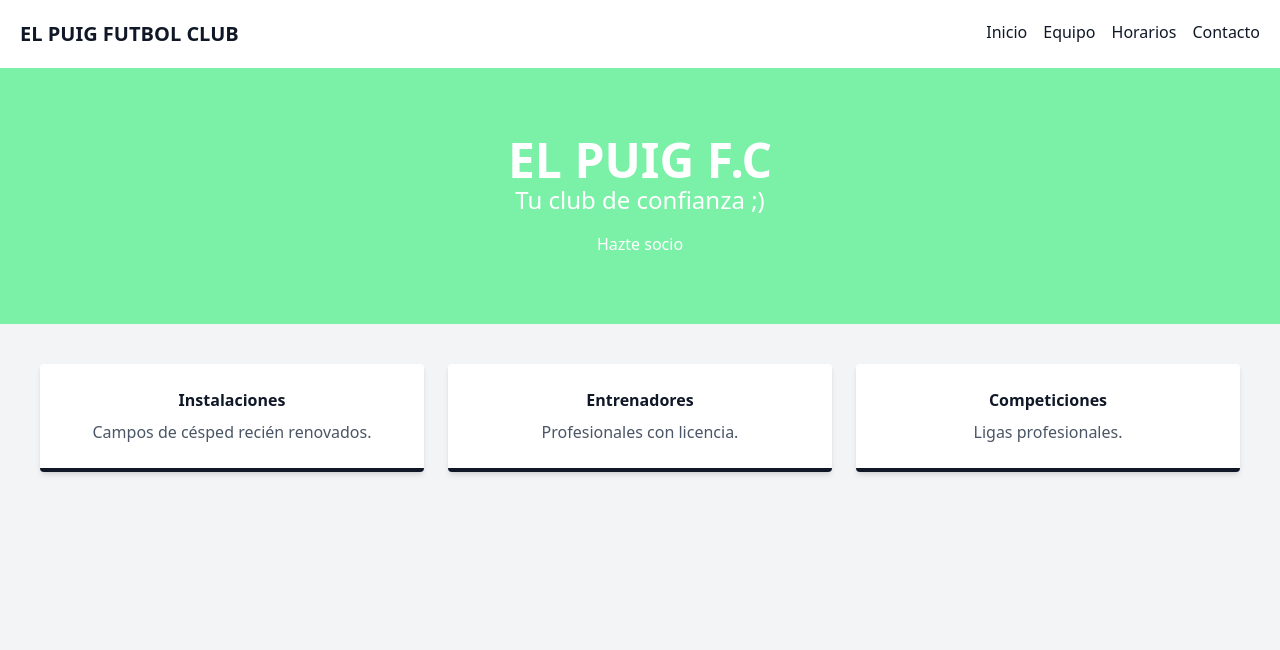
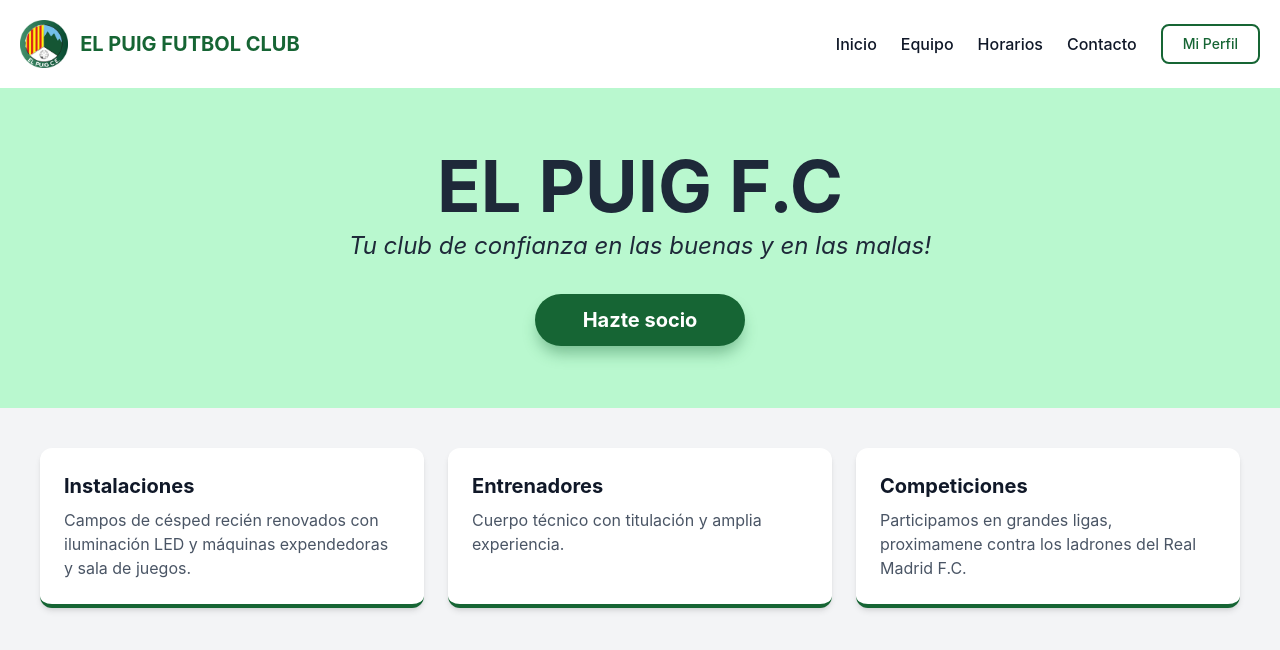
Before and after one commit to alvgarsan5/DisenyoDeInterfaces, a website: page ejercicioObligatorioTailwind/ejercicio2/index.html in a window 1280 px wide. Drawn offline with Linux system fonts and the light colour scheme.

Commit message:
ejercicio obligatorio terminado

```diff
--- a/ejercicioObligatorioTailwind/ejercicio2/estilos.css
+++ b/ejercicioObligatorioTailwind/ejercicio2/estilos.css
@@ -1,18 +1,25 @@
 @import "tailwindcss";
 
+@variant dark (&:where(.dark, .dark *)); /* <--- AÑADE ESTA LÍNEA */
+
 @theme {
-  /* 1. Personalización del tema */
-  --color-corporativo: #166534; /* Un verde bosque para El Puig */
+  --color-club: #166534;
   --shadow-club: 0 10px 15px -3px rgba(22, 101, 52, 0.4);
   --font-club: "Inter", sans-serif;
 }
 
-/* 2. Componente reutilizable con @utility */
 @utility btn-socio {
-  @apply bg-(--color-corporativo) text-white font-bold py-3 px-8 rounded-full transition-all duration-300 shadow-(--shadow-club);
-  @apply hover:scale-105 hover:bg-orange-500 hover:shadow-orange-200;
-  @apply lg:text-xl lg:px-12; /* Responsive lg: */
+  /* En v4, si la variable está en @theme, la usas sin guiones extra */
+  @apply bg-club text-white font-bold py-3 px-8 rounded-full transition-all duration-300 shadow-club;
+  /* Ojo: scale-120 no existe por defecto, usa scale-110 o scale-125 */
+  @apply hover:scale-110 hover:bg-sky-500;
+  @apply lg:text-xl lg:px-12;
 }
 
-/* 3. Ajustes para Modo Oscuro (se activa con la clase 'dark' en el html) */
-@variant dark (&:where(.dark, .dark *));
+@utility btn-principal {
+  @apply px-5 py-2 rounded-lg font-medium transition-colors border-2;
+  /* Modo Claro */
+  @apply bg-white border-club text-club hover:bg-green-50;
+  /* Modo Oscuro */
+  @apply dark:bg-gray-800 dark:border-green-400 dark:text-white dark:hover:bg-gray-700;
+}
--- a/ejercicioObligatorioTailwind/ejercicio2/index.html
+++ b/ejercicioObligatorioTailwind/ejercicio2/index.html
@@ -1,46 +1,56 @@
 <!DOCTYPE html>
-<html lang="es" class="">
-<head>
+<html lang="es" class=""> <head>
     <meta charset="UTF-8">
     <meta name="viewport" content="width=device-width, initial-scale=1.0">
-    <title>Club Deportivo</title>
+    <title>Club Deportivo El Puig</title>
     <link href="./dist/output.css" rel="stylesheet">
 </head>
-<body class="bg-gray-100 dark:bg-gray-900 text-gray-900 dark:text-gray-100 transition-colors">
+<body class="bg-gray-100 dark:bg-gray-900 text-gray-900 dark:text-gray-100 transition-colors font-club">
 
-    <nav class="flex justify-between p-5 bg-white dark:bg-gray-800 shadow">
-        <div class="font-bold text-xl text-(--color-club)">EL PUIG FUTBOL CLUB</div>
-        <ul class="hidden md:flex gap-4">
-            <li><a href="#" class="hover:text-(--color-club)">Inicio</a></li>
-            <li><a href="#" class="hover:text-(--color-club)">Equipo</a></li>
-            <li><a href="#" class="hover:text-(--color-club)">Horarios</a></li>
-            <li><a href="#" class="hover:text-(--color-club)">Contacto</a></li>
+   <nav class="flex justify-between items-center p-5 bg-white dark:bg-gray-800 shadow-md">
+    <div class="flex items-center gap-3">
+        <img src="/ejercicioObligatorioTailwind/imagenes/3.jpg" alt="Logo El Puig FC" class="h-12 w-auto">
+        <div class="font-bold text-xl text-club dark:text-green-400">EL PUIG FUTBOL CLUB</div>
+    </div>
+
+    <div class="flex items-center gap-6">
+        <ul class="hidden md:flex gap-6 font-medium">
+            <li><a href="#" class="hover:text-club dark:hover:text-green-400 transition-colors">Inicio</a></li>
+            <li><a href="#" class="hover:text-club dark:hover:text-green-400 transition-colors">Equipo</a></li>
+            <li><a href="#" class="hover:text-club dark:hover:text-green-400 transition-colors">Horarios</a></li>
+            <li><a href="#" class="hover:text-club dark:hover:text-green-400 transition-colors">Contacto</a></li>
         </ul>
-    </nav>
 
-    <header class="bg-green-300 dark:bg-green-800 text-white h-64 flex flex-col justify-center items-center">
-        <h1 class="text-5xl font-bold">EL PUIG F.C</h1>
-        <p class="mb-4 text-2xl">Tu club de confianza ;)</p>
+        <button onclick="document.documentElement.classList.toggle('dark')" class="btn-principal text-sm">
+            Mi Perfil
+        </button>
+    </div>
+</nav>
 
-        <button class="@btn-socio">Hazte socio</button>
+    <header class="bg-green-200 dark:bg-green-900 text-gray-800 dark:text-white h-80 flex flex-col justify-center items-center text-center px-4">
+        <h1 class="text-5xl lg:text-7xl font-bold mb-2">EL PUIG F.C</h1>
+        <p class="mb-8 text-xl lg:text-2xl italic">Tu club de confianza en las buenas y en las malas!</p>
+
+        <button class="btn-socio">Hazte socio</button>
     </header>
 
-    <section class="p-10 grid grid-cols-1 lg:grid-cols-3 gap-6">
-        <div class="bg-white dark:bg-gray-800 p-6 rounded shadow-md dark:shadow-none text-center border-b-4 border-(--color-club)">
-            <h3 class="font-bold mb-2">Instalaciones</h3>
-            <p class="text-gray-600 dark:text-gray-300">Campos de césped recién renovados.</p>
+    <section class="p-10 grid grid-cols-1 md:grid-cols-3 gap-6">
+        <div class="bg-white dark:bg-gray-800 p-6 rounded-xl shadow-md border-b-4 border-club">
+            <h3 class="font-bold text-xl mb-2">Instalaciones</h3>
+            <p class="text-gray-600 dark:text-gray-400">Campos de césped recién renovados con iluminación LED  y máquinas expendedoras  y sala de juegos.</p>
         </div>
 
-        <div class="bg-white dark:bg-gray-800 p-6 rounded shadow-md dark:shadow-none text-center border-b-4 border-(--color-club)">
-            <h3 class="font-bold mb-2">Entrenadores</h3>
-            <p class="text-gray-600 dark:text-gray-300">Profesionales con licencia.</p>
+        <div class="bg-white dark:bg-gray-800 p-6 rounded-xl shadow-md border-b-4 border-club">
+            <h3 class="font-bold text-xl mb-2">Entrenadores</h3>
+            <p class="text-gray-600 dark:text-gray-400">Cuerpo técnico con titulación y amplia experiencia.</p>
         </div>
 
-        <div class="bg-white dark:bg-gray-800 p-6 rounded shadow-md dark:shadow-none text-center border-b-4 border-(--color-club)">
-            <h3 class="font-bold mb-2">Competiciones</h3>
-            <p class="text-gray-600 dark:text-gray-300">Ligas profesionales.</p>
+        <div class="bg-white dark:bg-gray-800 p-6 rounded-xl shadow-md border-b-4 border-club">
+            <h3 class="font-bold text-xl mb-2">Competiciones</h3>
+            <p class="text-gray-600 dark:text-gray-400">Participamos en grandes ligas, proximamene contra los ladrones del Real Madrid F.C.</p>
         </div>
     </section>
 
+
 </body>
 </html>
```
Also changed, not shown: ejercicioObligatorioTailwind/ejercicio1/index.html (+3 -3 lines), ejercicioObligatorioTailwind/ejercicio2/dist/output.css, ejercicioObligatorioTailwind/imagenes/1.jpg (added), ejercicioObligatorioTailwind/imagenes/2.jpg (added), ejercicioObligatorioTailwind/imagenes/3.jpg (added).
